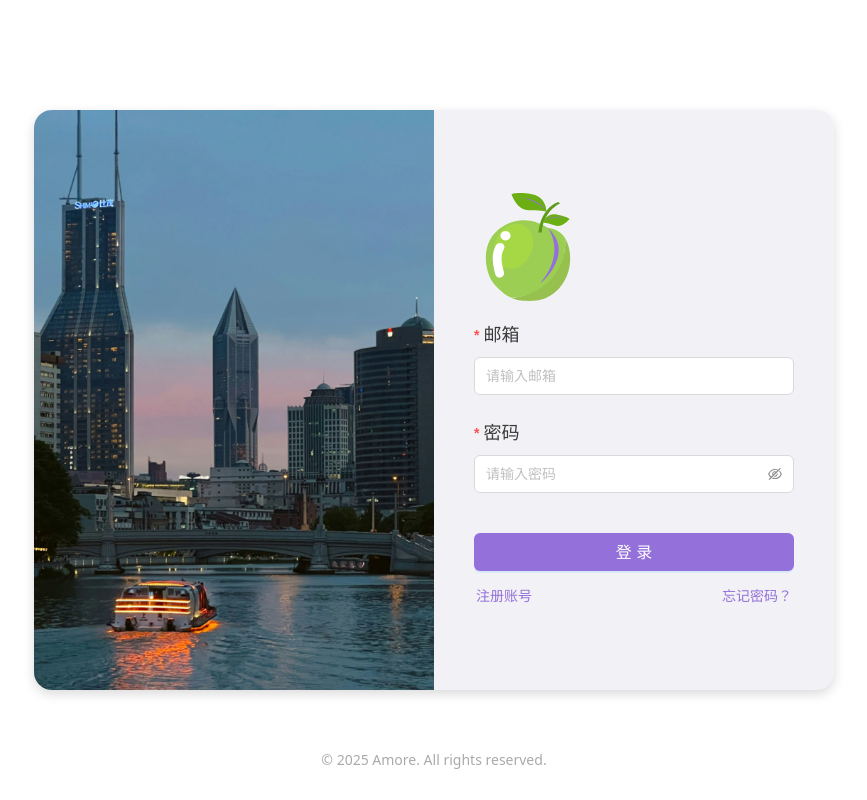
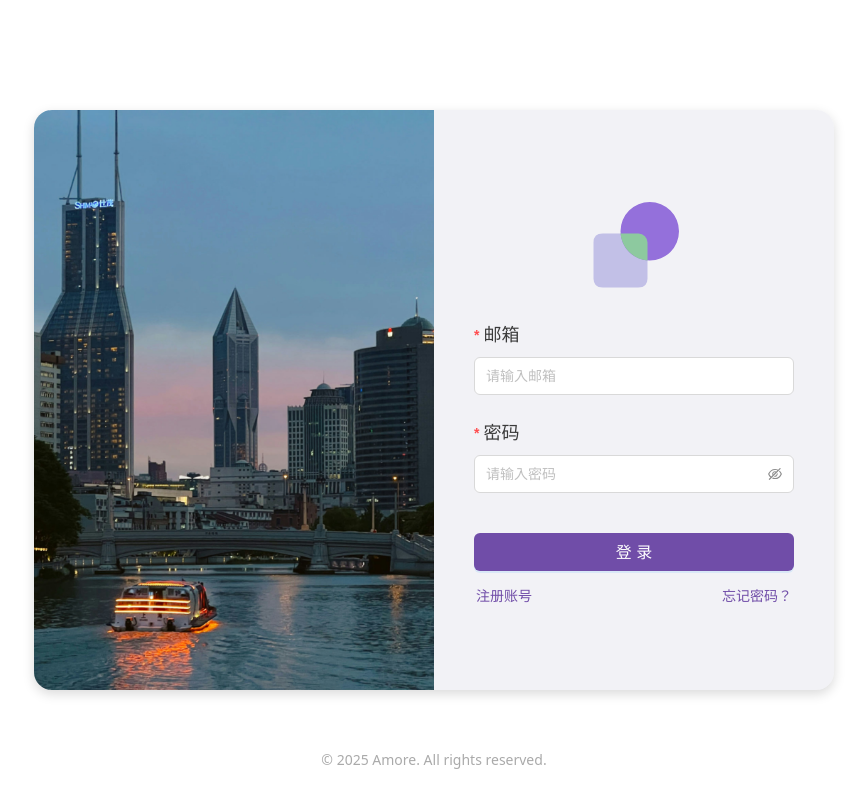
Before and after one commit to Upsiloner/AmoreFrontend, a Vue app: page /login in a window 1280 px wide. Shown: the whole page, without its empty margins (206-1073 px from the left). Built offline with nearby package versions, Linux system fonts and the light colour scheme.

Commit message:
style: change the logo

```diff
--- a/src/components/Auth/LoginForm.vue
+++ b/src/components/Auth/LoginForm.vue
@@ -72,8 +72,9 @@ const onFinishFailed = ({ errorFields }) => {
 
 <style scoped>
 .logo {
+  display: block;
+  margin: 0 auto 20px auto;
   height: 108px;
-  margin-bottom: 20px;
 }
 
 ::v-deep(.ant-form-item-label > label) {
--- a/src/components/TopBar/Topbar.vue
+++ b/src/components/TopBar/Topbar.vue
@@ -92,8 +92,8 @@ defineEmits(['toggleSider'])
   width: 36px;
   height: 36px;
   border-radius: 50%;
-  background-color: #b7db70; /* --color-accent */
-  color: #9470db; /* --color-primary */
+  background-color: var(--color-accent);
+  color: var(--color-primary);
   display: flex;
   justify-content: center;
   align-items: center;
@@ -181,7 +181,7 @@ defineEmits(['toggleSider'])
   margin-left: 12px;
   font-size: 20px;
   font-weight: bolder;
-  color: var(--color-deeper);
+  color: var(--color-primary);
   text-shadow: 1px 1px 2px var(--color-accent);
 }
 
--- a/src/style.css
+++ b/src/style.css
@@ -12,9 +12,10 @@
   -webkit-font-smoothing: antialiased;
   -moz-osx-font-smoothing: grayscale;
 
-  --color-primary: #9470db; /* 主色 */
-  --color-deeper: #8062bc;
-  --color-accent: #b7db70;  /* 互补装饰色 */
+  --color-primary: #704da8; /* 主色 */
+  --color-deeper: #453d7c;
+  --color-lighter: #c2c0e7;
+  --color-accent: #8dc99f;  /* 互补装饰色 */
 }
 
 a {
--- a/src/views/Layout.vue
+++ b/src/views/Layout.vue
@@ -121,8 +121,8 @@ onMounted(async () => {
 }
 
 .sider ::v-deep(.ant-menu-item-selected) {
-  background-color: var(--color-primary) !important;
-  color: white !important;
+  background-color: var(--color-lighter) !important;
+  color: var(--color-deeper) !important;
   font-weight: bolder;
 }
 </style>
```
Also changed, not shown: public/logo.svg.
